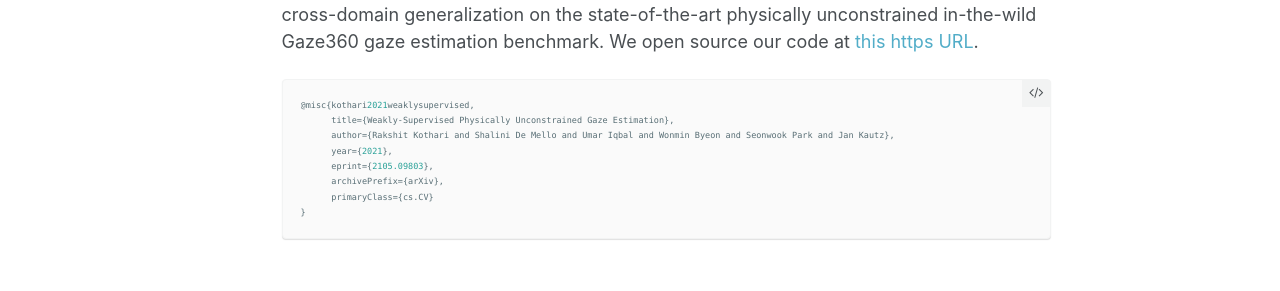
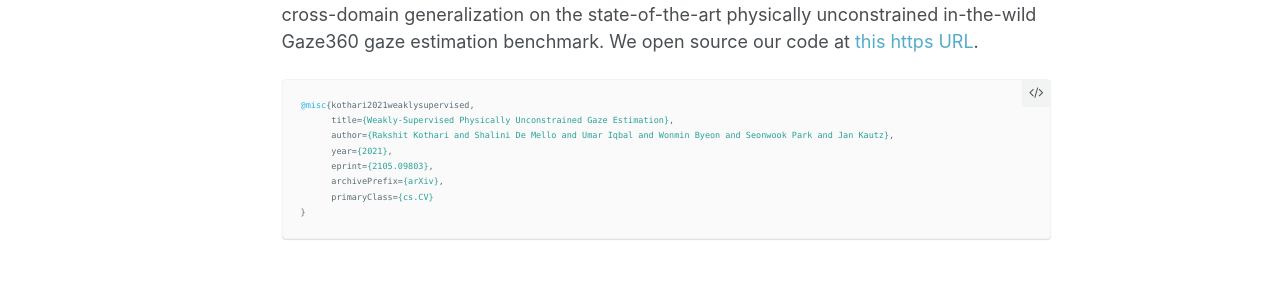
Before and after one commit to wonmin-byeon/wonmin-byeon.github.io, a Jekyll site: the page built from _publications/2021-gaze-cvpr21.md, in a window 1280 px wide and 1272 px high. Shown: the part 688-979 px from the top of the window. Built offline with Jekyll 4.4.1, drawn with Linux system fonts in a browser that asks for light colours.

````diff
--- a/_publications/2021-gaze-cvpr21.md
+++ b/_publications/2021-gaze-cvpr21.md
@@ -15,7 +15,7 @@ A major challenge for physically unconstrained gaze estimation is acquiring trai
 
 
 
-~~~json
+```bib
 @misc{kothari2021weaklysupervised,
       title={Weakly-Supervised Physically Unconstrained Gaze Estimation},
       author={Rakshit Kothari and Shalini De Mello and Umar Iqbal and Wonmin Byeon and Seonwook Park and Jan Kautz},
@@ -24,4 +24,4 @@ A major challenge for physically unconstrained gaze estimation is acquiring trai
       archivePrefix={arXiv},
       primaryClass={cs.CV}
 }
-~~~
+```
````
